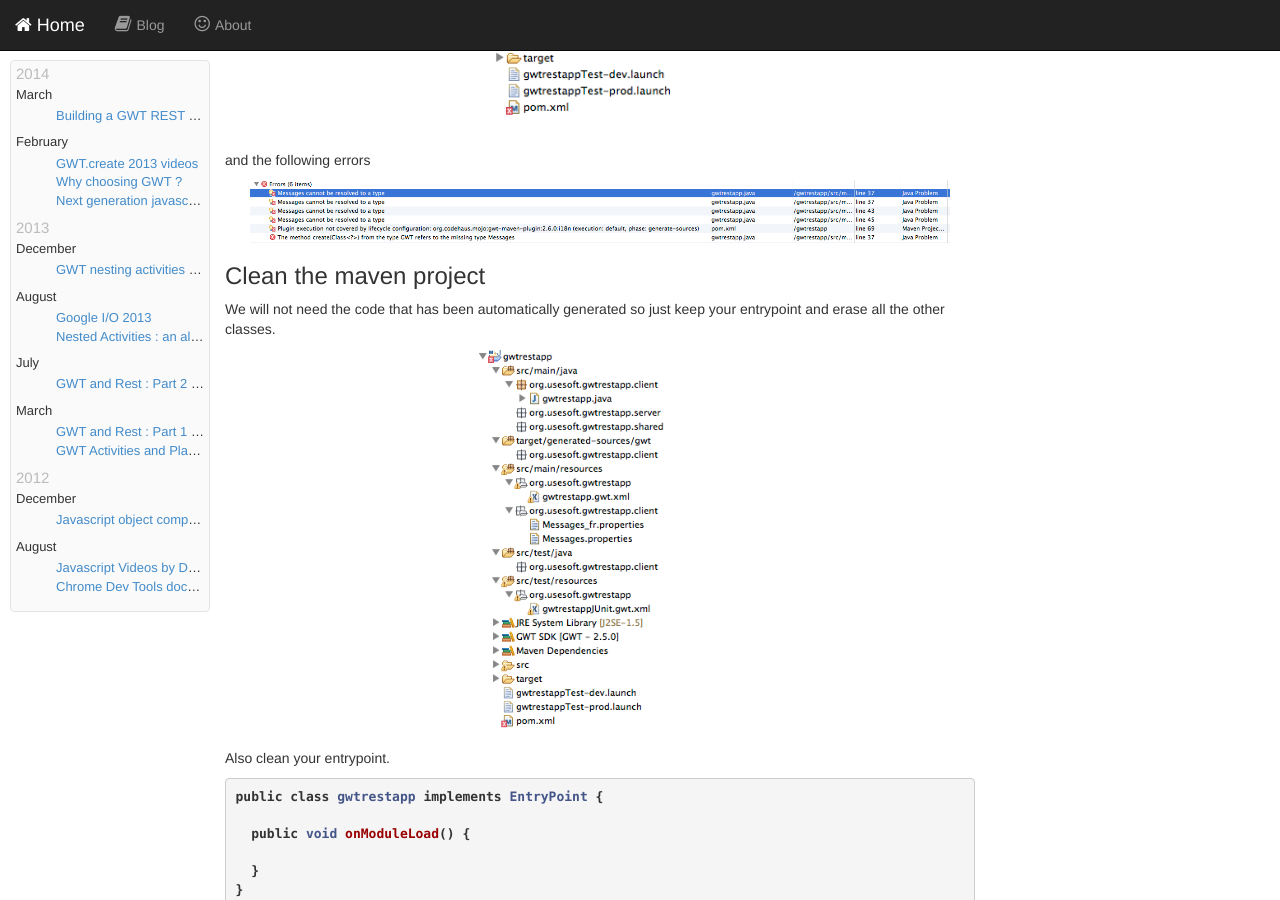
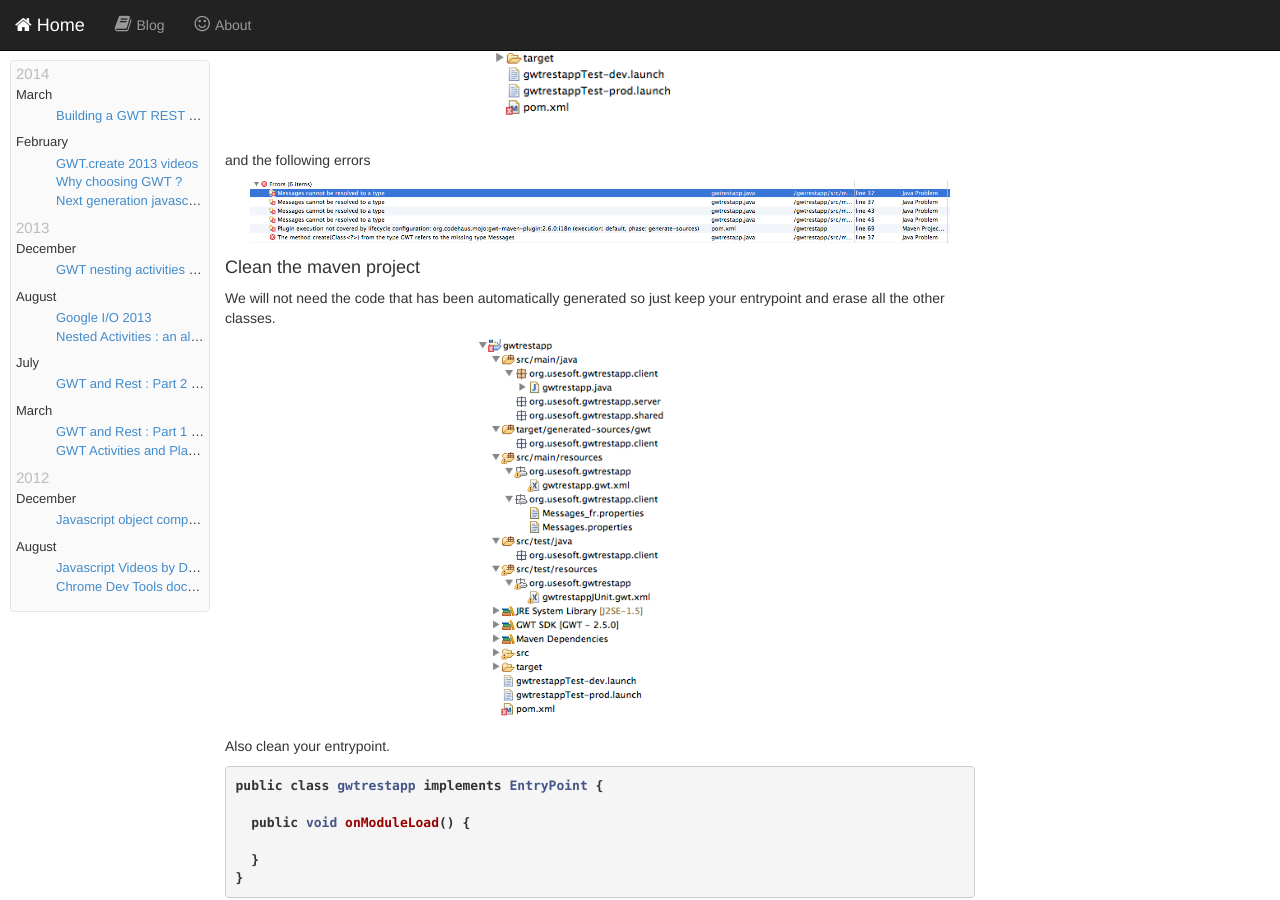
Before and after one commit to ronanquillevere/ronanquillevere.github.io, a Jekyll site: the page built from _posts/2014-03-16-gwt-rest-app.markdown, in a window 1280 px wide and 900 px high, scrolled down 2486 px. Built offline with Jekyll 4.4.1, drawn with Linux system fonts in a browser that asks for light colours; Markdown is read by kramdown in place of the engine named in the settings; comment, search, counter and statistics services are not loaded.

Commit message:
update titles

```diff
--- a/_posts/2014-03-16-gwt-rest-app.markdown
+++ b/_posts/2014-03-16-gwt-rest-app.markdown
@@ -54,7 +54,7 @@
 
 <img class="center" src="/img/gwtrestapp/maven5.png" alt="mvc" width="700px">
 
-### Clean the maven project
+#### Clean the maven project
 
 We will not need the code that has been automatically generated so just keep your entrypoint and erase all the other classes.
 
@@ -71,7 +71,7 @@
 }
 {% endhighlight%}
 
-### Get rid of the errors
+#### Get rid of the errors
 
 I hate errors, especialy in eclipse where I only want to see compile errors, so we will get rid of them. At this point you should only have one error. This error is due to the fact that the m2e maven eclipse plugin does not support all the plugin execution that are supported in maven. It is not a big deal. Just use quick fix ! Mark the goal as ignored for m2e inside eclipse.
 
@@ -337,7 +337,7 @@
 {% endhighlight%}
 
 
-### GWT module file config
+#### GWT module file config
 
 Add RestyGWT to you GWT module file
 
@@ -345,7 +345,7 @@
 <inherits name="org.fusesource.restygwt.RestyGWT"/>
 {% endhighlight%}
 
-### Implement your client
+#### Implement your client
 
 We are going to define a rest interface so that RestyGWT will be able to generate the client code
 
```
